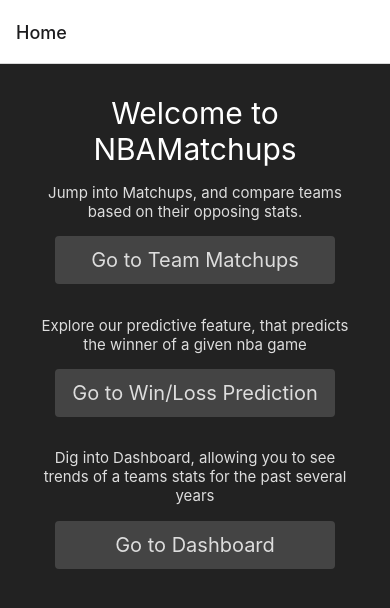
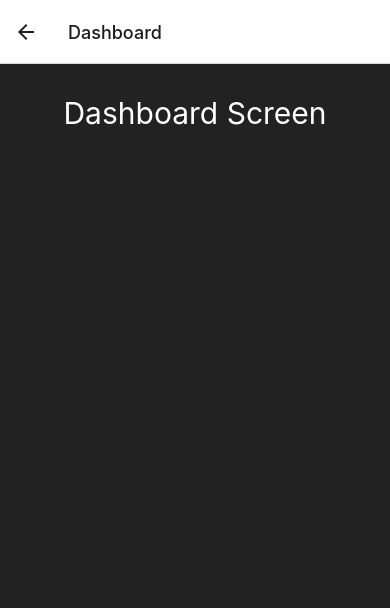
Before and after one commit to parathan/NBAMatchups, a React Native app in the folder MobileApp/: screen /Dashboard in a window 390 px wide. Shown: the top 608 px of the page. Built offline with nearby package versions, Linux system fonts and the light colour scheme.

Commit message:
set up navigation to screens from home page

```diff
--- a/MobileApp/App.js
+++ b/MobileApp/App.js
@@ -2,6 +2,9 @@ import { NavigationContainer } from '@react-navigation/native';
 import { createNativeStackNavigator } from '@react-navigation/native-stack';
 
 import HomeScreen from './src/screens/HomeScreen';
+import MatchupsScreen from './src/screens/MatchupsScreen';
+import DashboardScreen from './src/screens/DashboardScreen';
+import PredictiveScreen from './src/screens/PredictiveScreen';
 
 const Stack = createNativeStackNavigator();
 
@@ -10,6 +13,9 @@ export default function App() {
     <NavigationContainer>
       <Stack.Navigator>
         <Stack.Screen name="Home" component={HomeScreen} />
+        <Stack.Screen name="Matchups" component={MatchupsScreen} />
+        <Stack.Screen name="Dashboard" component={DashboardScreen} />
+        <Stack.Screen name="Prediction" component={PredictiveScreen} />
       </Stack.Navigator>
     </NavigationContainer>
   );
--- a/MobileApp/src/screens/DashboardScreen.js
+++ b/MobileApp/src/screens/DashboardScreen.js
@@ -1,7 +1,7 @@
 import { View } from "react-native";
 import { StyleSheet, Text } from "react-native";
 
-export default function DashboardScreen() {
+export default function DashboardScreen({navigation}) {
     return (
         <View style={styles.container}>
             <Text style={styles.header}>Dashboard Screen</Text>
--- a/MobileApp/src/screens/HomeScreen.js
+++ b/MobileApp/src/screens/HomeScreen.js
@@ -1,26 +1,36 @@
+import { useNavigation } from '@react-navigation/native';
 import { StatusBar } from 'expo-status-bar';
 import { StyleSheet, Text, TouchableOpacity, View } from 'react-native';
 
-export default function HomeScreen() {
+export default function HomeScreen({navigation}) {
     return (
         <View style={styles.container}>
             <Text style={styles.header}>Welcome to NBAMatchups</Text>
             <Text style={styles.text}>
                 Jump into Matchups, and compare teams based on their opposing stats.
             </Text>
-            <TouchableOpacity style={styles.button}>
+            <TouchableOpacity
+                style={styles.button}
+                onPress={() => navigation.navigate("Matchups")}
+            >
                 <Text style={styles.buttonLabel}>Go to Team Matchups</Text>
             </TouchableOpacity>
             <Text style={styles.text}>
                 Explore our predictive feature, that predicts the winner of a given nba game
             </Text>
-            <TouchableOpacity style={styles.button}>
+            <TouchableOpacity
+                style={styles.button}
+                onPress={() => navigation.navigate("Prediction")}
+            >
                 <Text style={styles.buttonLabel}>Go to Win/Loss Prediction</Text>
             </TouchableOpacity>
             <Text style={styles.text}>
                 Dig into Dashboard, allowing you to see trends of a teams stats for the past several years
             </Text>
-            <TouchableOpacity style={styles.button}>
+            <TouchableOpacity
+                style={styles.button}
+                onPress={() => navigation.navigate("Dashboard")}
+            >
                 <Text style={styles.buttonLabel}>Go to Dashboard</Text>
             </TouchableOpacity>
 
--- a/MobileApp/src/screens/MatchupsScreen.js
+++ b/MobileApp/src/screens/MatchupsScreen.js
@@ -1,7 +1,7 @@
 import { View } from "react-native";
 import { StyleSheet, Text } from "react-native";
 
-export default function MatchupsScreen() {
+export default function MatchupsScreen({navigation}) {
     return (
         <View style={styles.container}>
             <Text style={styles.header}>Matchups Screen</Text>
--- a/MobileApp/src/screens/PredictiveScreen.js
+++ b/MobileApp/src/screens/PredictiveScreen.js
@@ -1,7 +1,7 @@
 import { View } from "react-native";
 import { StyleSheet, Text } from "react-native";
 
-export default function PredictiveScreen() {
+export default function PredictiveScreen({navigation}) {
     return (
         <View style={styles.container}>
             <Text style={styles.header}>Prediction Screen</Text>
```
